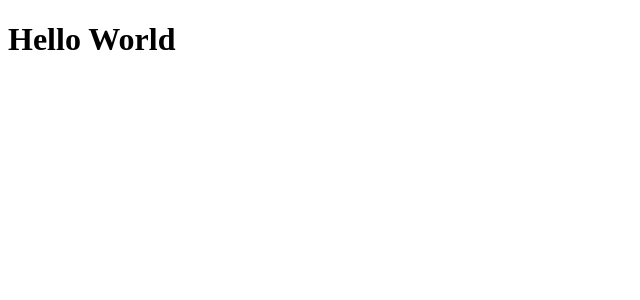
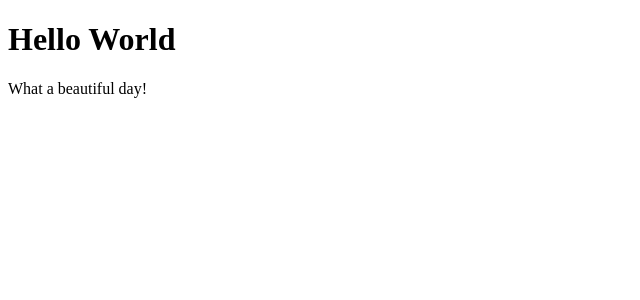
Before and after one commit to dens90/react-exercises, a React (Create React App) app: page / in a window 1280 px wide. Shown: the top 300 px of the page, without its empty margins (0-640 px from the left). Built offline with nearby package versions, Linux system fonts and the light colour scheme.

Commit message:
components-06

```diff
--- a/src/Hello.js
+++ b/src/Hello.js
@@ -2,7 +2,11 @@ import React from "react"
 export class Hello extends React.Component{
     render(){
         return(
-            <h1>Hello World</h1>
+            <div>
+                <h1>Hello World</h1>
+                <p>What a beautiful day!</p>
+            </div>
+
         )
     }
 }
```
